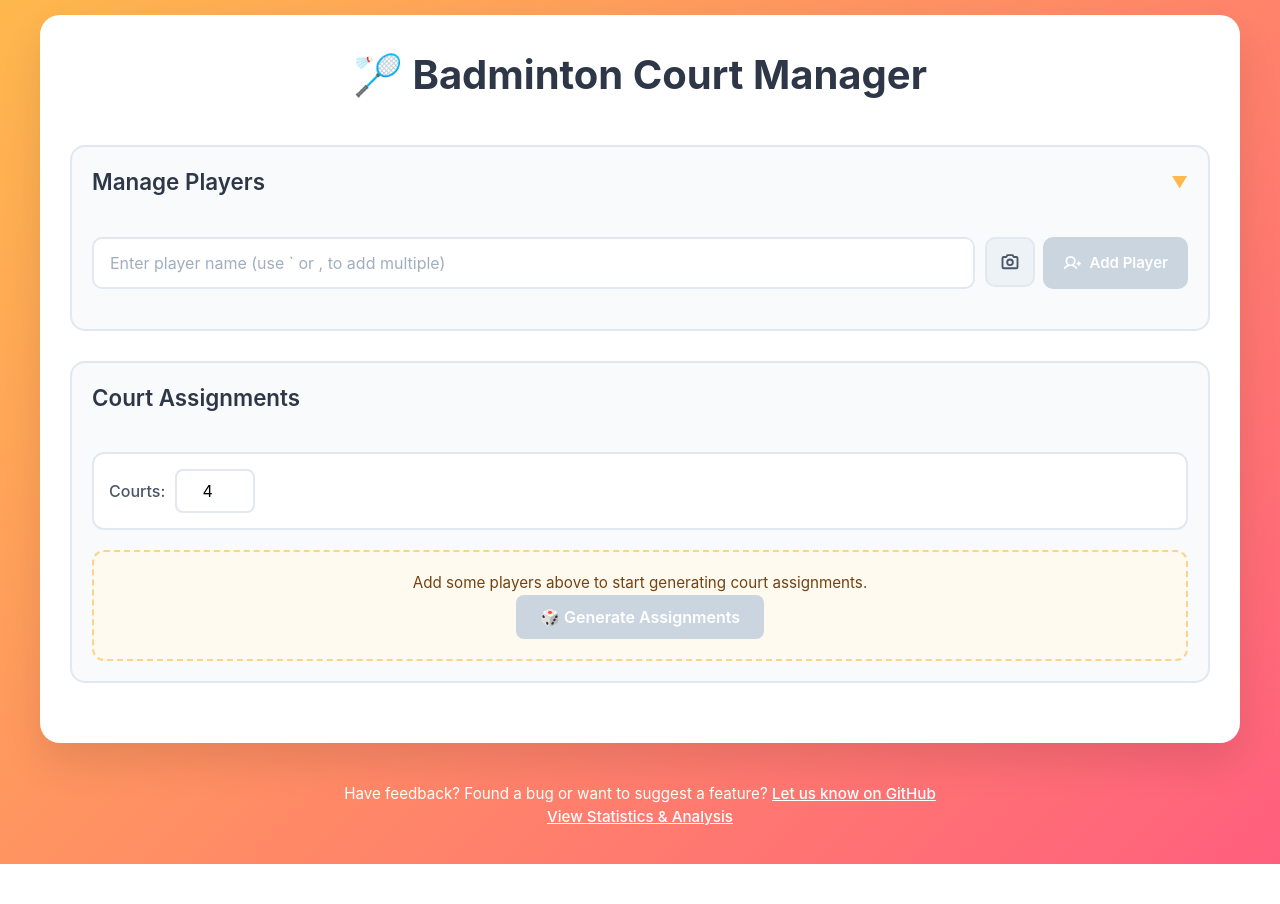
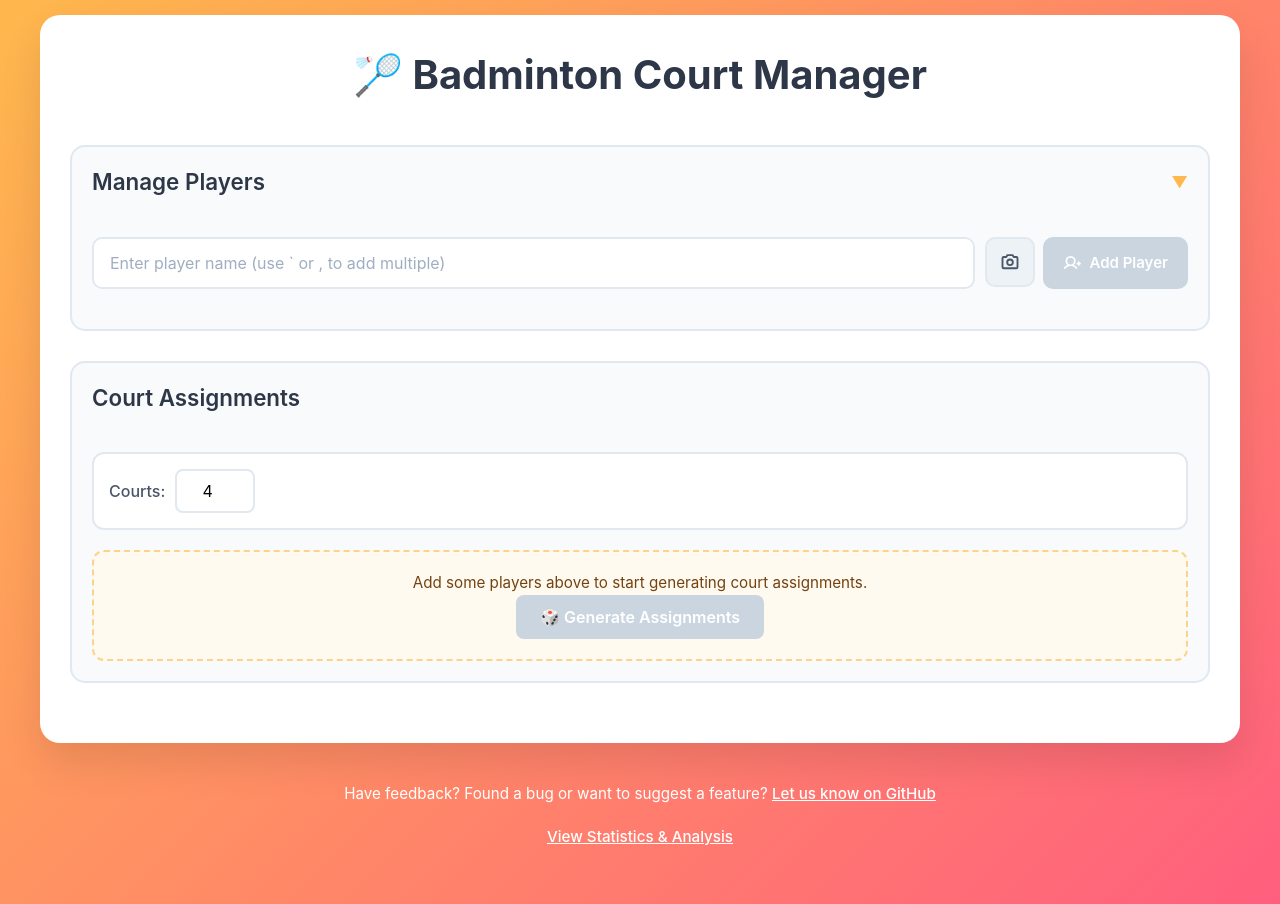
Before and after one commit to sylhare/Badminton, a React (Vite) app: page / in a window 1280 px wide. Before the commit the page ends 864 px from the top, so only its background shows below. Built offline with nearby package versions, Linux system fonts and the light colour scheme.

Commit message:
Fix padding

```diff
--- a/src/App.css
+++ b/src/App.css
@@ -2246,6 +2246,7 @@ h1 {
 
 .app-footer p {
     margin: 0;
+    padding-bottom: 20px;
 }
 
 .app-footer a {
--- a/src/App.tsx
+++ b/src/App.tsx
@@ -1,4 +1,4 @@
-import React, { useState, useEffect, useRef } from 'react';
+import React, { useEffect, useRef, useState } from 'react';
 
 import './App.css';
 import ManualPlayerEntry from './components/ManualPlayerEntry';
@@ -7,8 +7,8 @@ import { CourtAssignments } from './components/court';
 import Leaderboard from './components/Leaderboard';
 import { CourtAssignmentEngine, generateCourtAssignments, getBenchedPlayers } from './utils/CourtAssignmentEngine';
 import { createPlayersFromNames } from './utils/playerUtils';
-import { saveAppState, loadAppState, clearAllStoredState } from './utils/storageUtils';
-import type { Player, Court, ManualCourtSelection, WinnerSelection } from './types';
+import { clearAllStoredState, loadAppState, saveAppState } from './utils/storageUtils';
+import type { Court, ManualCourtSelection, Player, WinnerSelection } from './types';
 
 function App(): React.ReactElement {
   const loadedState = loadAppState();
@@ -27,11 +27,9 @@ function App(): React.ReactElement {
     CourtAssignmentEngine.loadState();
     isInitialLoad.current = false;
 
-    const unsubscribe = CourtAssignmentEngine.onStateChange(() => {
+    return CourtAssignmentEngine.onStateChange(() => {
       setEngineStateVersion(prev => prev + 1);
     });
-
-    return unsubscribe;
   }, []);
 
   useEffect(() => {
@@ -109,7 +107,6 @@ function App(): React.ReactElement {
     }
 
     setAssignments(courts);
-    // Collapse manage players section after first assignment
     if (!isManagePlayersCollapsed) {
       setIsManagePlayersCollapsed(true);
     }
@@ -143,7 +140,6 @@ function App(): React.ReactElement {
   };
 
   const toggleManagePlayers = (event?: React.MouseEvent) => {
-    // Only toggle if clicking on the header, not its children (unless it's the header itself)
     if (event) {
       const target = event.target as HTMLElement;
       const isHeaderClick = target.closest('.section-header') !== null;
--- a/src/components/court/card/CourtCard.tsx
+++ b/src/components/court/card/CourtCard.tsx
@@ -29,7 +29,6 @@ const CourtCard: React.FC<CourtCardProps> = ({
 
     const newWinner = court.winner === teamNumber ? undefined : (teamNumber as 1 | 2);
 
-    // Trigger confetti for new winner
     if (court.winner !== teamNumber && newWinner !== undefined) {
       const { triggerConfetti } = await import('../../../utils/confetti');
       triggerConfetti(event.clientX, event.clientY, 30);
@@ -40,7 +39,6 @@ const CourtCard: React.FC<CourtCardProps> = ({
 
   const { teams } = court;
 
-  // Court without teams
   if (!teams) {
     return (
       <div
@@ -56,7 +54,6 @@ const CourtCard: React.FC<CourtCardProps> = ({
   const isSingles = teams.team1.length === 1 && teams.team2.length === 1;
   const isDoubles = teams.team1.length === 2 && teams.team2.length === 2;
 
-  // Singles match
   if (isSingles) {
     return (
       <div
@@ -81,7 +78,6 @@ const CourtCard: React.FC<CourtCardProps> = ({
     );
   }
 
-  // Doubles match
   if (isDoubles) {
     return (
       <div
@@ -105,7 +101,6 @@ const CourtCard: React.FC<CourtCardProps> = ({
     );
   }
 
-  // Generic court (mixed or other configurations)
   return (
     <div
       className={`court-card ${isAnimating ? 'animating-shake' : ''}`}
```
